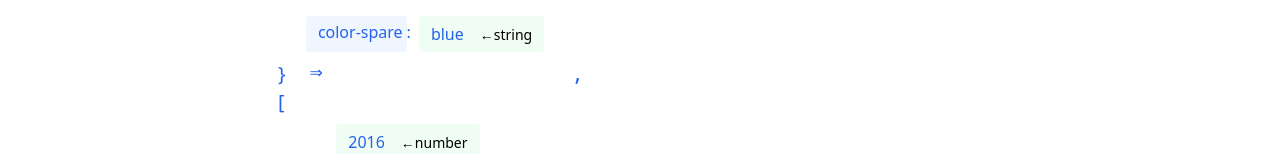
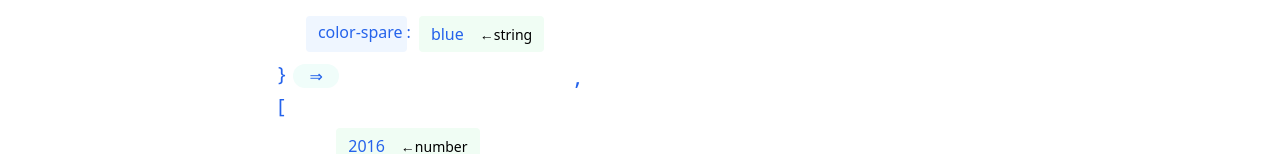
Before and after one commit to Disolm/json-file-manager_react, a React (Vite) app: page / in a window 1280 px wide. Shown: the part 638-792 px from the top of the page. Built offline with nearby package versions, Linux system fonts and the light colour scheme.

Commit message:
added the ability to add to the json file

```diff
--- a/src/App.tsx
+++ b/src/App.tsx
@@ -9,7 +9,7 @@ export function App() {
     const {jsonData, saveJson, changeJson, cancelChangeJson} = useJsonData()
     return (
         <div className='flex flex-col justify-center bg-gray-100 min-w-max'>
-            <div className='flex flex-row flex-nowrap pt-10 pb-4 justify-center items-center bg-cyan-100 h-full'>
+            <div className='flex flex-row flex-nowrap pt-10 pb-4 justify-center items-center bg-cyan-100 h-full max-w-screen-xl mx-auto w-screen'>
                 <DownloadFile
                     saveJson = {saveJson}
                     changeJson = {changeJson}
@@ -18,7 +18,7 @@ export function App() {
             </div>
             <div className='h-0.5 my-1 w-full bg-blue-900'/>
             <div
-                className='p-4 font-medium text-blue-600 bg-white max-w-screen-xl'
+                className='p-4 font-medium text-blue-600 bg-white max-w-screen-xl mx-auto w-screen'
             >
                 <HtmlJson
                     jsonData = {jsonData}
--- a/src/access/tailwindcss.css
+++ b/src/access/tailwindcss.css
@@ -80,6 +80,7 @@
         border-b-8
         border-b-teal-300
         hover:border-b-teal-600
+        active:border-b-teal-800
     }
     .triangle-down,.triangle-up {
         width: 0;
@@ -98,5 +99,6 @@
         border-t-8
         border-t-teal-300
         hover:border-t-teal-600
+        active:border-t-teal-800
     }
 }
--- a/src/components/HtmlJson.tsx
+++ b/src/components/HtmlJson.tsx
@@ -20,14 +20,21 @@ interface JsonProps {
 
 export function HtmlJson({jsonData, saveJsonFun, changeJsonFun, cancelChangeJsonFun}: JsonProps) {
     const classButton: string = 'mx-1 px-3 border border-blue-600 bg-white rounded active:bg-blue-200'
+
     const classHoverObjAndArr: string = 'hover:border-l-4 hover:border-blue-100 border-solid border-white border-l-4'
+
     const pathNull: [] = []
+
     const [selectedOptionType, setSelectedOptionType] = useState<string>(types.string)
+
     const thisIsKey = useRef<boolean>(true)
+
     const CSSGroupIndex = useRef<number>(0)
+
     const handleOptionType = function (event: string) {
         setSelectedOptionType(event)
     }
+
     const whatType = function (json: fileType) {
         if (Array.isArray(json)) {
             return types.array
@@ -37,6 +44,7 @@ export function HtmlJson({jsonData, saveJsonFun, changeJsonFun, cancelChangeJson
             return typeof json
         }
     }
+
     const typesSaveJson = function () {
         if (whatType(jsonData) === types.object) {
             changeJsonFun({...jsonData})
@@ -45,6 +53,7 @@ export function HtmlJson({jsonData, saveJsonFun, changeJsonFun, cancelChangeJson
             changeJsonFun([...jsonData])
         }
     }
+
     const renameKeyAndValue = function (event: React.ChangeEvent<HTMLInputElement>, fullPath: pathType) {
         const pathLength: number = fullPath.length - 1
         let jsonChang: jsonType = jsonData
@@ -75,9 +84,9 @@ export function HtmlJson({jsonData, saveJsonFun, changeJsonFun, cancelChangeJson
             }
         })
     }
+
     const saveChangValue = function (fullPath: pathType) {
         let jsonChang: jsonType = jsonData
-
         fullPath.forEach((path) => {
             if (whatType(jsonChang[path]) === types.object || whatType(jsonChang[path]) === types.array) {
                 jsonChang = jsonChang[path]
@@ -100,6 +109,7 @@ export function HtmlJson({jsonData, saveJsonFun, changeJsonFun, cancelChangeJson
             }
         })
     }
+
     const arraySwap = function (fullPath: pathType, leftOrRight: string) {
         let jsonChang: jsonType = jsonData
         fullPath.forEach((path, index) => {
@@ -121,9 +131,44 @@ export function HtmlJson({jsonData, saveJsonFun, changeJsonFun, cancelChangeJson
             }
         })
     }
-    const addToJson = function (fullPath: pathType) {
-        console.log('addToJson', fullPath)
+
+    const addToJson = function (valueInput: string,  fullPath: pathType, optionSelect: string) {
+        const whatToAdd = function (str: string) {
+            if (optionSelect === types.string) {
+                return str
+            }
+            if (optionSelect === types.number) {
+                return +str
+            }
+            if (optionSelect === types.null) {
+                return null
+            }
+            if (optionSelect === types.boolean) {
+                return valueInput === 'true'
+            }
+            if (optionSelect === types.object) {
+                return {}
+            }
+            if (optionSelect === types.array) {
+                return []
+            }
+        }
+        let jsonChang: jsonType = jsonData
+        fullPath.forEach((path, index) => {
+            if (index < (fullPath.length - 1)) {
+                jsonChang = jsonChang[path]
+            } else {
+                if (whatType(jsonChang[path]) === types.object) {
+                    jsonChang[path] = {...jsonChang[path], [valueInput]: whatToAdd('')}
+                }
+                if (whatType(jsonChang[path]) === types.array) {
+                    jsonChang[path].push(whatToAdd(valueInput))
+                }
+                typesSaveJson()
+            }
+        })
     }
+
     const removeFromJson = function (fullPath: pathType) {
         let jsonChang: jsonType = jsonData
         fullPath.forEach((path, index) => {
@@ -140,19 +185,21 @@ export function HtmlJson({jsonData, saveJsonFun, changeJsonFun, cancelChangeJson
             }
         })
     }
+
     const [currentClick, setCurrentClick] = useState<pathType>(pathNull)
     const isShowInput = function (fullPath: pathType) {
         return (
-            currentClick.length === fullPath.length &&
+            (currentClick.length === fullPath.length) &&
             currentClick.every((value, index) => value === fullPath[index])
         )
     }
+
     const renderClickDivElKey = function (keyObj: string, valueObj: fileType, path: pathType) {
         return (
             <div
                 className={['renderClickDivElKey', whatType(valueObj) === types.object ||
                 whatType(valueObj) === types.array ?
-                    'mt-1' : 'mt-2', 'pb-1 cursor-pointer bg-blue-50 mb-auto rounded'].join(' ')}
+                    'mt-1' : 'mt-2', 'pb-1 cursor-pointer bg-blue-50 hover:bg-blue-100 mb-auto rounded'].join(' ')}
                 onClick={(event) => {
                     event.stopPropagation()
                     if (currentClick.length) return
@@ -172,6 +219,7 @@ export function HtmlJson({jsonData, saveJsonFun, changeJsonFun, cancelChangeJson
             </div>
         )
     }
+
     const renderValueObj = function (valueObj: fileType, path: pathType) {
         switch (whatType(valueObj)) {
             case types.string:
@@ -195,6 +243,7 @@ export function HtmlJson({jsonData, saveJsonFun, changeJsonFun, cancelChangeJson
                 return returnHTML(valueObj, path)
         }
     }
+
     const renderInputEl = function (value: fileType, path: pathType) {
         return (whatType(value) !== types.object &&
             <div
@@ -239,16 +288,18 @@ export function HtmlJson({jsonData, saveJsonFun, changeJsonFun, cancelChangeJson
                         typeValueInput={whatType(value)}
                         value={String(value)}
                         optionType={handleOptionType}
+                        area={types.string}
                     />}
             </div>)
     }
+
     const renderClickDivElValue = function (valueObj: fileType, path: pathType) {
         return (
             <div
             className={['renderClickDivElValue flex flex-row', (whatType(valueObj) === types.object || whatType(valueObj) === types.array) ? '' : classForTailwind('g')].join(' ')}
             >
                 <div
-                    className={['my-2', whatType(valueObj) === types.object || whatType(valueObj) === types.array ? '' : 'cursor-pointer bg-green-50 rounded'].join(' ')}
+                    className={['my-2', whatType(valueObj) === types.object || whatType(valueObj) === types.array ? '' : 'cursor-pointer bg-green-50 hover:bg-green-100 rounded'].join(' ')}
                     onClick={(event) => {
                         event.stopPropagation()
                         if (currentClick.length) return
@@ -266,7 +317,7 @@ export function HtmlJson({jsonData, saveJsonFun, changeJsonFun, cancelChangeJson
                     }
                 </div>
                 {!(whatType(valueObj) === types.object || whatType(valueObj) === types.array) &&
-                    <div className={['mt-4 cursor-pointer ml-2 hover:bg-red-100 rounded relative top-0 h-6', classForTailwind('')].join(' ')}
+                    <div className={['mt-4 cursor-pointer ml-2 hover:bg-red-100 active:bg-red-400 rounded relative top-0 h-6 opacity-30 hover:opacity-100 active:opacity-80', classForTailwind('')].join(' ')}
                          onClick={() => {
                              removeFromJson(path)
                          }}
@@ -276,6 +327,7 @@ export function HtmlJson({jsonData, saveJsonFun, changeJsonFun, cancelChangeJson
             </div>
         )
     }
+
     const classForTailwind = function (group: string) {
         if (CSSGroupIndex.current === (CSSGroup.length - 1)) {
             CSSGroupIndex.current = 0
@@ -287,6 +339,7 @@ export function HtmlJson({jsonData, saveJsonFun, changeJsonFun, cancelChangeJson
             return CSSGroup[CSSGroupIndex.current - 1].groupHover
         }
     }
+
     const returnHTML = function (jsonObj: fileType, path: pathType) {
         if (jsonObj instanceof Array) {
             return (
@@ -322,9 +375,10 @@ export function HtmlJson({jsonData, saveJsonFun, changeJsonFun, cancelChangeJson
                     <div className='flex flex-row text-xl'>
                         &#93;
                         <TheHellipHorizontal
-                            addObjectInJson={() => addToJson(path)}
+                            addObjectInJson={(valueInput, path, optionSelect) => addToJson(valueInput, path, optionSelect)}
                             removeObjectInJson={() => removeFromJson(path)}
                             path={path}
+                            type={types.array}
                         />
                     </div>
 
@@ -371,9 +425,10 @@ export function HtmlJson({jsonData, saveJsonFun, changeJsonFun, cancelChangeJson
                     <div className='returnHTML__any flex flex-row text-xl'>
                         &#125;
                         <TheHellipHorizontal
-                            addObjectInJson={() => addToJson(path)}
+                            addObjectInJson={(valueInput, path, optionSelect) => addToJson(valueInput, path, optionSelect)}
                             removeObjectInJson={() => removeFromJson(path)}
                             path={path}
+                            type={types.object}
                         />
                     </div>
                 </div>
@@ -383,6 +438,7 @@ export function HtmlJson({jsonData, saveJsonFun, changeJsonFun, cancelChangeJson
         }
 
     }
+
     return (
         <div className='HtmlJson'>
             <div
--- a/src/components/TheHellipHorizontal.tsx
+++ b/src/components/TheHellipHorizontal.tsx
@@ -1,49 +1,99 @@
 import React, {useState} from "react";
+import types from "../access/types.json"
+import {TheSelect} from "./TheSelect";
 interface HellipProps {
     path: (string | number)[]
-    addObjectInJson: () => void
+    addObjectInJson: (valueInput: string, path: HellipProps['path'], optionSelect: string) => void
     removeObjectInJson: () => void
+    type: string
 }
-export function TheHellipHorizontal({addObjectInJson, removeObjectInJson, path}: HellipProps) {
+export function TheHellipHorizontal({addObjectInJson, removeObjectInJson, path, type}: HellipProps) {
     const classButton: string = 'ml-2 px-4 rounded-2xl cursor-pointer w-min text-base'
-    const [isShowList, setIsShowList] = useState<boolean>(false)
+    const [isShowButtons, setIsShowButtons] = useState<boolean>(false)
+    const [isShowInput, setIsShowInput] = useState<boolean>(false)
+    const [valueInput, setValueInput] = useState<string>('')
+    const [optionSelect, setOptionSelect] = useState<string>(types.string)
+    const changeHandlerInput = (event: React.ChangeEvent<HTMLInputElement>) => {
+        setValueInput(event.target.value)
+    }
     const clickHellip = function () {
-        setIsShowList(!isShowList)
+        setIsShowButtons(!isShowButtons)
     }
     const addInJson = function () {
-
-        addObjectInJson()
+        setIsShowInput(true)
+    }
+    const handleOptionType = function (option: string) {
+        setOptionSelect(option)
     }
     return (
         <>
             {!!path.length && <div className='flex flex-row'>
-                {!isShowList &&
+                {!isShowButtons &&
                     <div
-                        className={[classButton].join(' ')}
+                        className={[classButton, 'bg-teal-50 my-1 hover:bg-teal-200 active:bg-teal-100'].join(' ')}
                         onClick={clickHellip}
                     >
                         &#8658;
                     </div>}
-                {isShowList && <div className='flex flex-row flex-nowrap items-center'>
+                {(isShowButtons && !isShowInput) &&<div className='flex flex-row flex-nowrap items-center'>
                     <div
-                        className={['bg-lime-100', classButton].join(' ')}
+                        className={['bg-teal-50 my-1 hover:bg-teal-200 active:bg-teal-100', classButton].join(' ')}
+                        onClick={clickHellip}
+                    >
+                        &#8656;
+                    </div>
+                    <div
+                        className={['bg-lime-100 my-1 hover:bg-lime-200 active:bg-lime-100', classButton].join(' ')}
                         onClick={addInJson}
                     >
                         Добавить
                     </div>
                     <div
-                        className={['bg-red-100', classButton].join(' ')}
+                        className={['bg-red-100 my-1 hover:bg-red-200 active:bg-red-100', classButton].join(' ')}
                         onClick={removeObjectInJson}
                     >
                         Удалить
                     </div>
-                    <div
-                        className={['bg-teal-100', classButton].join(' ')}
-                        onClick={clickHellip}
-                    >
-                        &#8656;
+                </div>}
+                {(isShowButtons && isShowInput) &&
+                    <div className='flex flex-row'>
+                        <input
+                            key="input"
+                            type="text"
+                            className='cast-input'
+                            value={valueInput}
+                            autoFocus
+                            onChange={(event) => {
+                                changeHandlerInput(event)
+                            }}
+                        />
+                        <button
+                            className={[classButton, 'border border-blue-600 bg-white rounded active:bg-blue-200'].join(' ')}
+                            onClick={() => {
+                                addObjectInJson(valueInput, path, optionSelect)
+                                setValueInput('')
+                                setIsShowInput(false)
+                            }}
+                        >
+                            &#10003;
+                        </button>
+                        <button
+                            className={[classButton, 'border border-blue-600 bg-white rounded active:bg-blue-200'].join(' ')}
+                            onClick={() => {
+                                setValueInput('')
+                                setIsShowInput(false)
+                            }}
+                        >
+                            &#10008;
+                        </button>
+                        <TheSelect
+                            typeValueInput={types.string}
+                            value={valueInput}
+                            optionType={handleOptionType}
+                            area={type}
+                        />
                     </div>
-                </div>}
+                }
             </div>}
         </>
     )
```
Also changed, not shown: src/components/TheSelect.tsx (+12 -5 lines).
